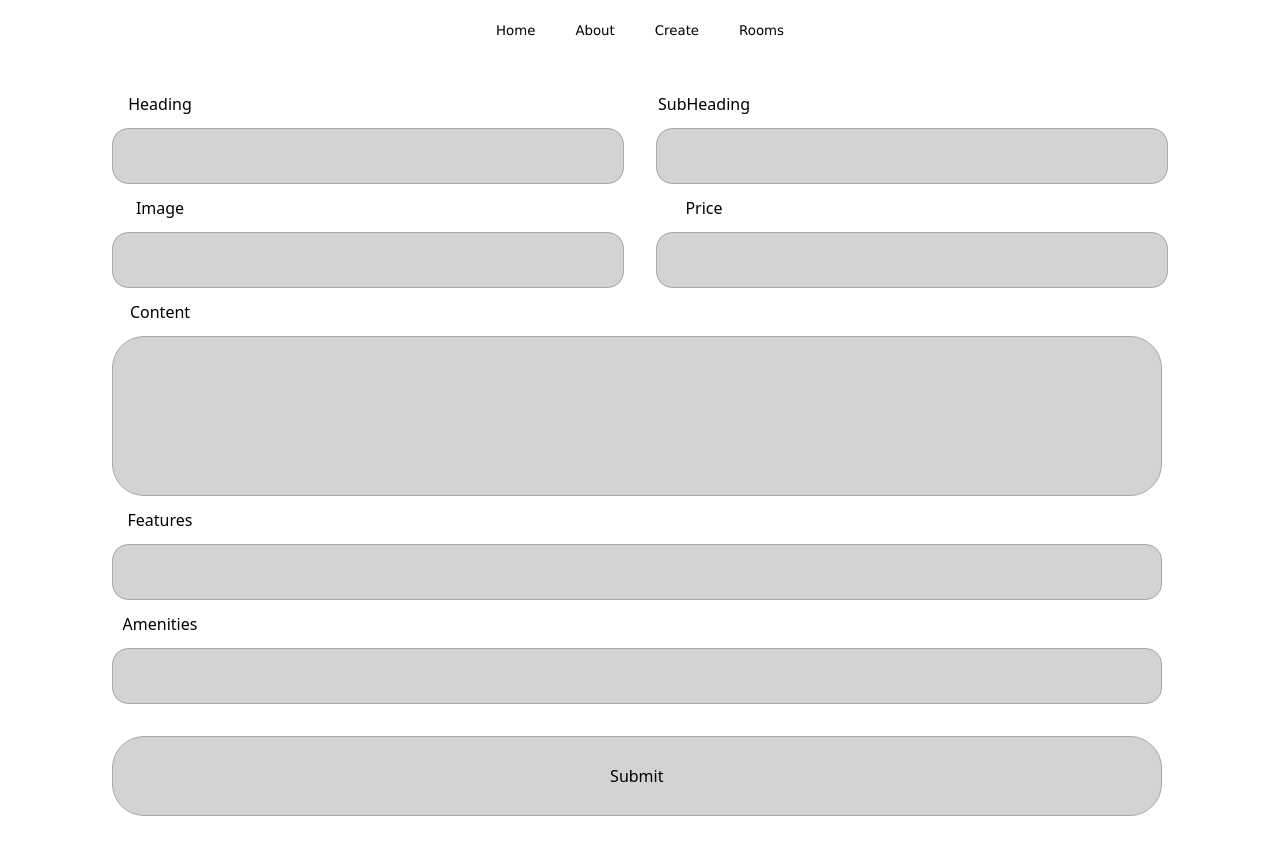
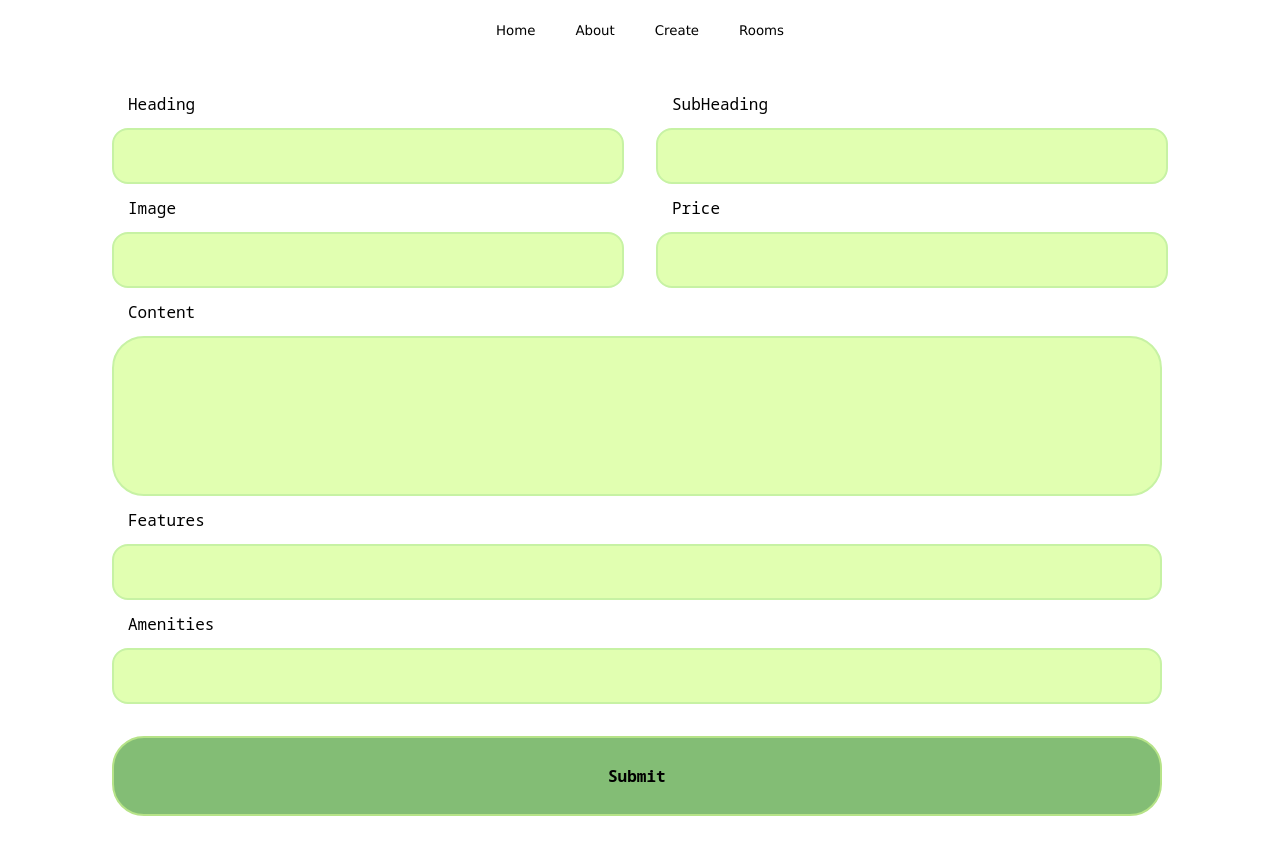
Before and after one commit to Kanishkrawatt/HackProject, a Next.js app: page /create in a window 1280 px wide. Shown: the top 854 px of the page. Built offline with nearby package versions, Linux system fonts and the light colour scheme; a web font is replaced by a local one.

Commit message:
Update index.js

```diff
--- a/pages/create/index.js
+++ b/pages/create/index.js
@@ -9,12 +9,14 @@ export const CreateDiv = styled.div`
   height: auto;
   min-height: 100vh;
   width: auto;
-  color: black;
+  color: #000000;
   flex-direction: column;
   margin: 2rem;
   margin-top: 4rem;
   border-radius: 2rem;
+  font-family: 'Noto Sans Mono', monospace;
 `;
+
 export const CreateForm = styled.form`
   display: flex;
   align-items: center;
@@ -27,11 +29,11 @@ export const CreateInput = styled.input`
   justify-content: center;
   padding: 0 2rem;
   height: 7vh;
-  background-color:lightgrey;
+  background-color:#E1FFB1;
   width: 82vw;
   margin: 1rem;
   border-radius: 1rem;
-  border: 1px solid #A9A9A9;
+  border: 2px solid #C7F2A4;
   &:focus {
     outline: none;
   }
@@ -39,11 +41,12 @@ export const CreateInput = styled.input`
 export const InputText = styled.div`
   display: flex;
   align-items: center;
-  justify-content: center;
+  /* justify-content: center; */
   height: 1rem;
   width: 5vw;
   border-radius: 2rem;
   transform: translateX(2rem);
+
 `;
 export const CreateButton = styled.button`
   display: flex;
@@ -51,10 +54,10 @@ export const CreateButton = styled.button`
   justify-content: center;
   height: 10vh;
   width: 82vw;
-  background-color: lightgrey;
+  background-color: #83BD75;
   margin: 1rem;
   border-radius: 2rem;
-  border: 1px solid #A9A9A9;
+  border: 2px solid #B6E388;
   &:focus {
     outline: none;
   }
@@ -74,10 +77,10 @@ export const CreateTextArea = styled.textarea`
   padding: 2rem 2rem;
   height: 20vh;
   width: 82vw;
-  background-color:lightgrey;
+  background-color:#E1FFB1;
   margin: 1rem;
   border-radius: 2rem;
-  border: 1px solid #A9A9A9;
+  border: 2px solid #C7F2A4;
   &:focus {
     outline: none;
   }
@@ -185,78 +188,10 @@ function Admin() {
             onChange={(e) => setdata({ ...data, Amenities: e.target.value })}
           />
         </InputDiv>
-        <CreateButton type="submit">Submit</CreateButton>
+        <CreateButton type="submit" style={{fontWeight:"bold"}}>Submit</CreateButton>
       </form>
     </CreateDiv>
   );
 }
 
 export default Admin;
-
-{
-  /* <form className="w-full max-w-lg mx-auto my-[5%]"  onSubmit={submitfunc} > */
-}
-//   <h1 className="text-2xl text-center font-bold mb-[50px] mt-5">PG Rooms</h1>
-//   <div className="flex flex-wrap -mx-3 mb-6">
-//     <div className="w-full md:w-1/2 px-3 mb-6 md:mb-0">
-//       <label className="block uppercase tracking-wide text-gray-700 text-xs mb-2" htmlFor="grid-first-name">
-//         PGName
-//       </label>
-//       <input className="appearance-none block w-full bg-gray-200 text-gray-700 border rounded py-3 px-4 mb-3 leading-tight focus:outline-none focus:bg-white" id="grid-first-name" type="text" value={data.heading} onChange={(e)=>setdata({...data,"heading":e.target.value})}/>
-//     </div>
-//     <div className="w-full px-3 md:w-1/2">
-//       <label className="block uppercase tracking-wide text-gray-700 text-xs  mb-2" htmlFor="grid-password">
-//         Address
-//       </label>
-//       <input className="appearance-none block w-full bg-gray-200 text-gray-700 border border-gray-200 rounded py-3 px-4 mb-3 leading-tight focus:outline-none focus:bg-white focus:border-gray-500"  type="text" value={data.subheading} onChange={(e)=>setdata({...data,"subheading":e.target.value})} />
-//     </div>
-//   </div>
-//   <div className="flex flex-wrap -mx-3 mb-6">
-//     <div className="w-full px-3">
-//       <label className="block uppercase tracking-wide text-gray-700 text-xs  mb-2" htmlFor="grid-password">
-//         About PG
-//       </label>
-//       <textarea rows="3" className="no-resize appearance-none block w-full bg-gray-200 text-gray-700 border border-gray-200 rounded py-3 px-4 mb-3 leading-tight focus:outline-none focus:bg-white focus:border-gray-500  resize-none"  type="text" value={data.content} onChange={(e)=>setdata({...data,"content":e.target.value})} />
-//     </div>
-//   </div>
-//   <div className="flex flex-wrap -mx-3 mb-6">
-//     <div className="w-full px-3">
-//       <label className="block uppercase tracking-wide text-gray-700 text-xs  mb-2" htmlFor="grid-password">
-//         PG Img
-//       </label>
-//       <input className="appearance-none block w-full bg-gray-200 text-gray-700 border border-gray-200 rounded py-3 px-4 mb-3 leading-tight focus:outline-none focus:bg-white focus:border-gray-500"  type="text" value={data.image} onChange={(e)=>setdata({...data,"image":e.target.value})} />
-//     </div>
-//   </div>
-//   <div className="flex flex-wrap -mx-3 mb-6">
-//     <div className="w-full px-3">
-//       <label className="block uppercase tracking-wide text-gray-700 text-xs  mb-2" htmlFor="grid-password">
-//         Price
-//       </label>
-//       <input className="appearance-none block w-full bg-gray-200 text-gray-700 border border-gray-200 rounded py-3 px-4 mb-3 leading-tight focus:outline-none focus:bg-white focus:border-gray-500"  type="text" value={data.price} onChange={(e)=>setdata({...data,"price":e.target.value})} />
-//     </div>
-//   </div>
-//   <div className="flex flex-wrap -mx-3 mb-6">
-//     <div className="w-full px-3">
-//       <label className="block uppercase tracking-wide text-gray-700 text-xs  mb-2" htmlFor="grid-password">
-//         Features
-//       </label>
-//       <input className="appearance-none block w-full bg-gray-200 text-gray-700 border border-gray-200 rounded py-3 px-4 mb-3 leading-tight focus:outline-none focus:bg-white focus:border-gray-500"  type="text" value={data.Features} onChange={(e)=>setdata({...data,"Features":e.target.value})} />
-//     </div>
-//   </div>
-//   <div className="flex flex-wrap -mx-3 mb-6">
-//     <div className="w-full px-3">
-//       <label className="block uppercase tracking-wide text-gray-700 text-xs  mb-2" htmlFor="grid-password">
-//         Amenities
-//       </label>
-//       <input className="appearance-none block w-full bg-gray-200 text-gray-700 border border-gray-200 rounded py-3 px-4 mb-3 leading-tight focus:outline-none focus:bg-white focus:border-gray-500"  type="text" value={data.Amenities} onChange={(e)=>setdata({...data,"Amenities":e.target.value})} />
-//     </div>
-//   </div>
-//   <div className="md:flex md:items-center">
-//     <div className="md:w-1/3">
-//       <button className="shadow bg-teal-400 hover:bg-teal-400 focus:shadow-outline focus:outline-none text-white  py-2 px-4 rounded" type="submit">
-//         Submit
-//       </button>
-//     </div>
-//     <div className="md:w-2/3"></div>
-//   </div>
-// </form>
```
